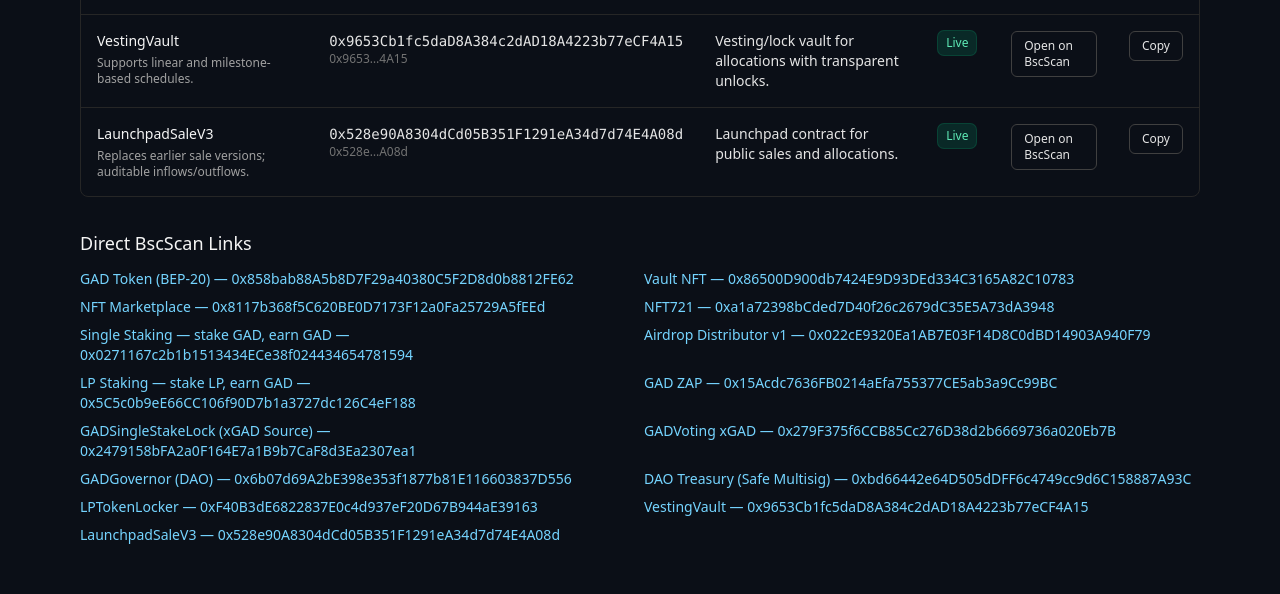
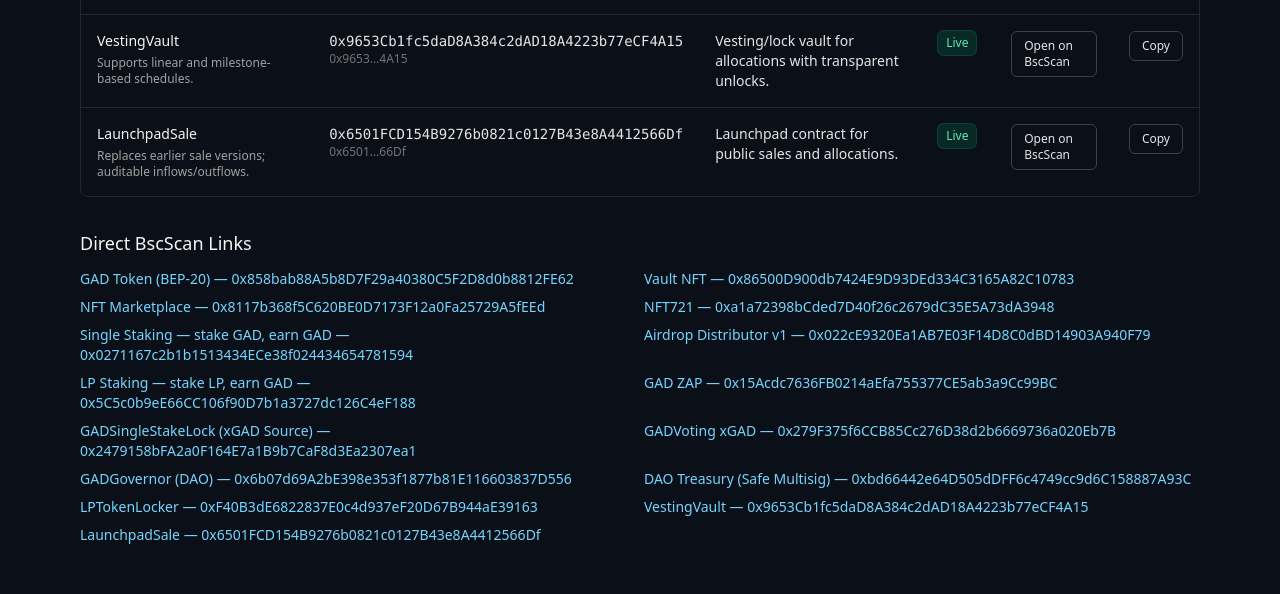
Before and after one commit to PonchoGAD/GAD-Family-Web, a Next.js app: page /proof in a window 1280 px wide. Shown: the part 1500-2094 px from the top of the page. Built offline with nearby package versions, Linux system fonts and the light colour scheme.

Commit message:
chore(launchpad): update LaunchpadSaleV3 address to 0x6501FCD154B9276b0821c0127B43e8A4412566Df

```diff
--- a/app/config/launchpad.ts
+++ b/app/config/launchpad.ts
@@ -1,5 +1,5 @@
 export const CHAIN_ID = 56; // BNB Smart Chain Mainnet
-export const LAUNCHPAD_ADDRESS = '0x0407b2E9c6aC53c8bf39b0194f87AD89f7e3Aa7E';
+export const LAUNCHPAD_ADDRESS = '0x6501FCD154B9276b0821c0127B43e8A4412566Df';
 export const USDT_ADDRESS      = '0x55d398326f99059fF775485246999027B3197955';
 
 export const ADDR = {
--- a/app/proof/contracts.ts
+++ b/app/proof/contracts.ts
@@ -123,8 +123,8 @@
     note: "Supports linear and milestone-based schedules."
   },
   {
-    name: "LaunchpadSaleV3",
-    address: "0x528e90A8304dCd05B351F1291eA34d7d74E4A08d",
+    name: "LaunchpadSale",
+    address: "0x6501FCD154B9276b0821c0127B43e8A4412566Df",
     purpose: "Launchpad contract for public sales and allocations.",
     bscscanPath: "address",
     status: "Live",
```
